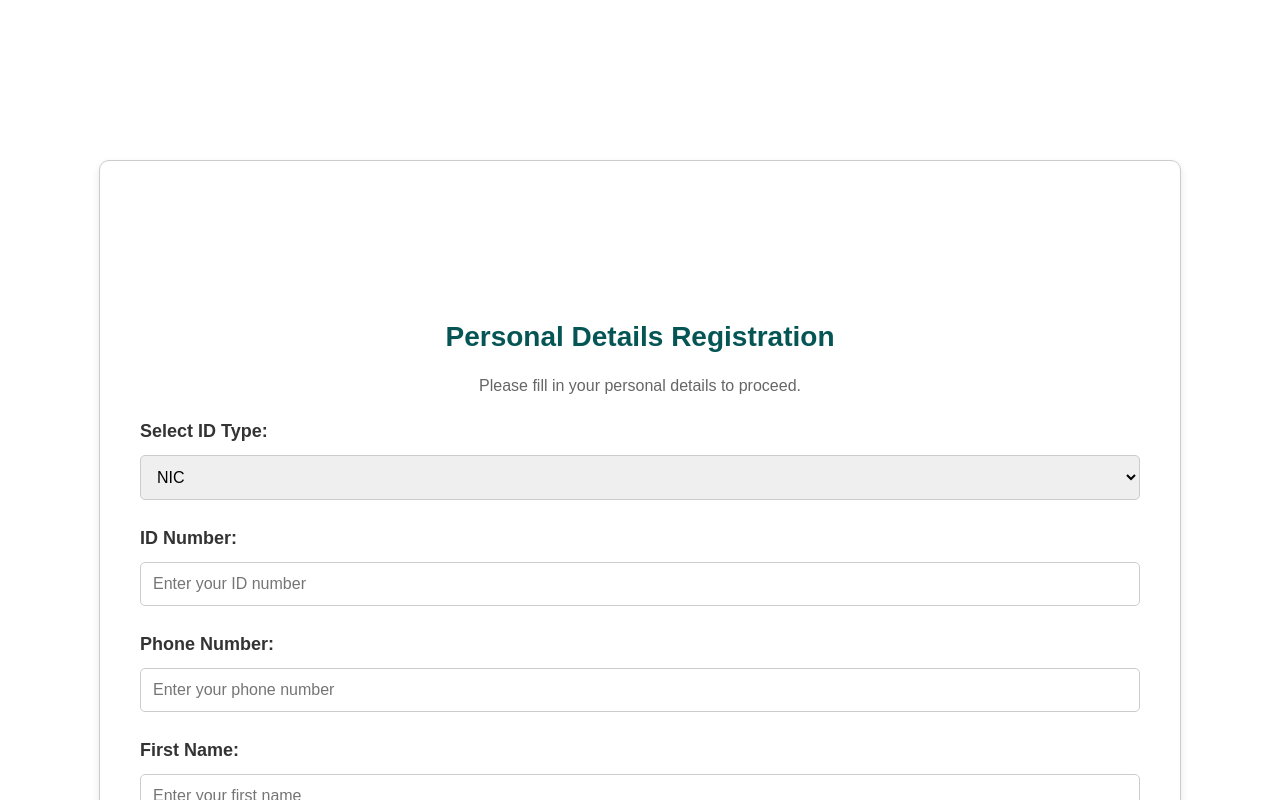
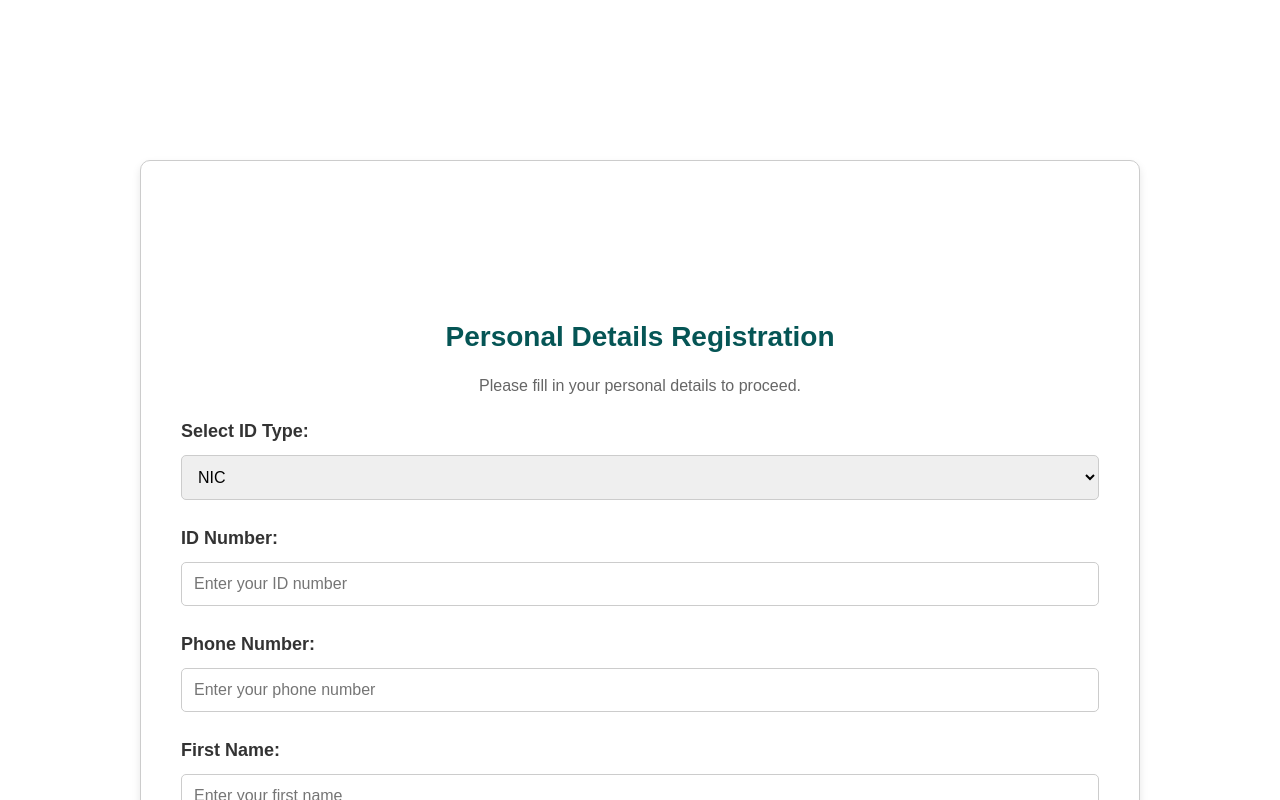
Before and after one commit to pubudu2003060/SENG-22212-Group-Project, a React (Vite) app in the folder User/: page /PersonalDetailsForm in a window 1280 px wide. Built offline with nearby package versions, Linux system fonts and the light colour scheme.

Commit message:
Added scrollable style for body

```diff
--- a/User/src/Styles/Registration.css
+++ b/User/src/Styles/Registration.css
@@ -2,9 +2,9 @@
 body {
     margin: 0;
     padding: 0;
-    font-family: Arial, sans-serif;
-    background-color: #f4f4f4;
+    overflow-y: scroll !important;
     overflow-x: hidden;
+    box-sizing: border-box;
 }
 
 .form-container {
@@ -18,7 +18,7 @@ body {
     background-color: #ffffff;
     box-shadow: 0 4px 8px rgba(0, 0, 0, 0.1);
     font-family: Arial, sans-serif;
-    overflow-y: auto;
+    box-sizing: border-box;
 }
 
 .form-title {
```
